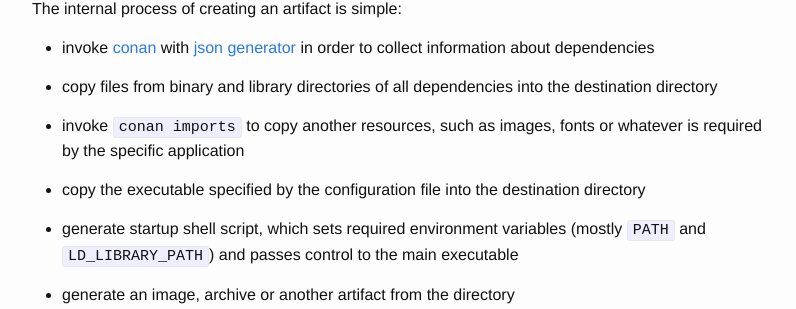
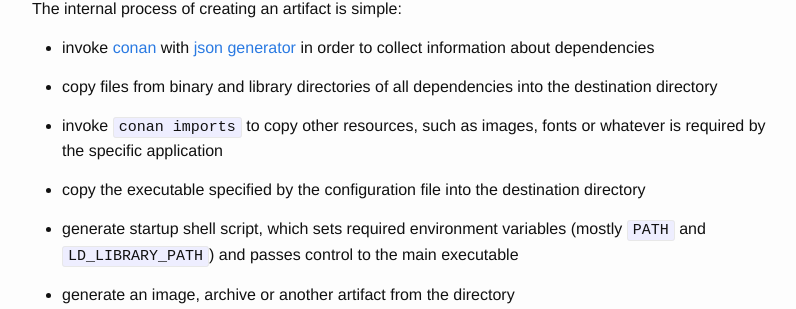
Before and after one commit to conan-io/conan-io.github.io, a Jekyll site: the page built from _posts/2019-09-15-Deployment-of-C++-projects-different-approaches.markdown, in a window 1280 px wide and 900 px high, scrolled down 2656 px. Shown: the part 143-452 px from the top of the window, without its empty margins (238-1034 px from the left). Built offline with Jekyll 4.4.1, drawn with Linux system fonts in a browser that asks for light colours; comment, search, counter and statistics services are not loaded.

Commit message:
Update _posts/2019-09-15-Deployment-of-C++-projects-different-approaches.markdown
Co-Authored-By: Uilian Ries <uilianries@gmail.com>

```diff
--- a/_posts/2019-09-15-Deployment-of-C++-projects-different-approaches.markdown
+++ b/_posts/2019-09-15-Deployment-of-C++-projects-different-approaches.markdown
@@ -119,7 +119,7 @@ The internal process of creating an artifact is simple:
 
 - copy files from binary and library directories of all dependencies into the destination directory
 
-- invoke ``conan imports`` to copy another resources, such as images, fonts or whatever is required by the specific application
+- invoke ``conan imports`` to copy other resources, such as images, fonts or whatever is required by the specific application
 
 - copy the executable specified by the configuration file into the destination directory
 
```
